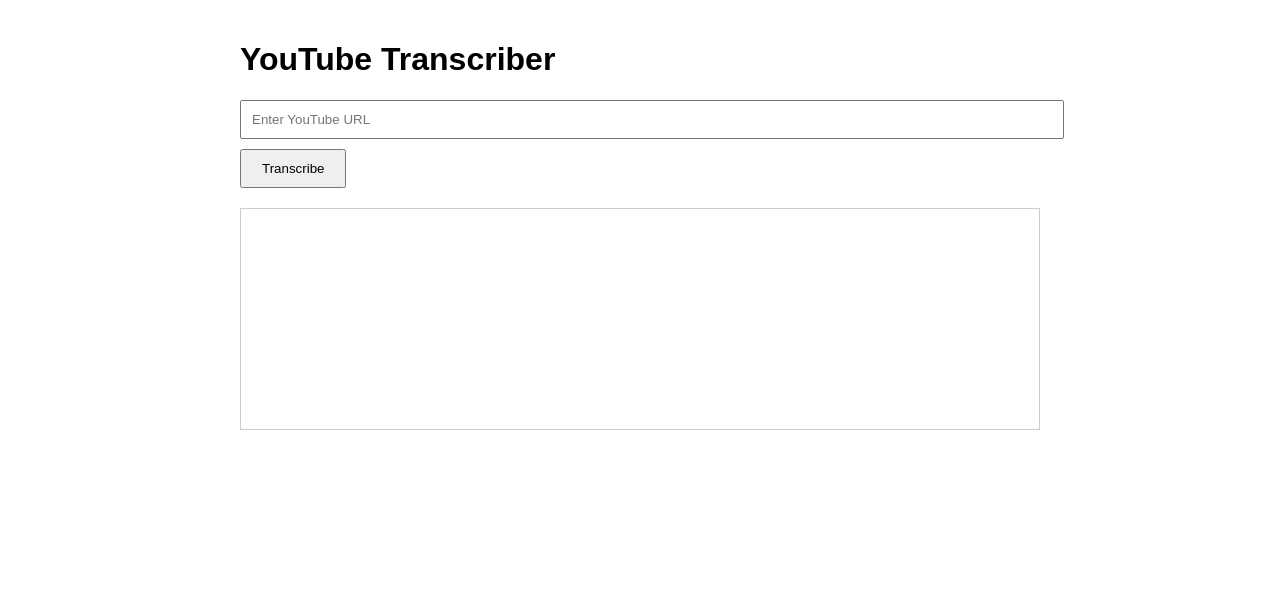
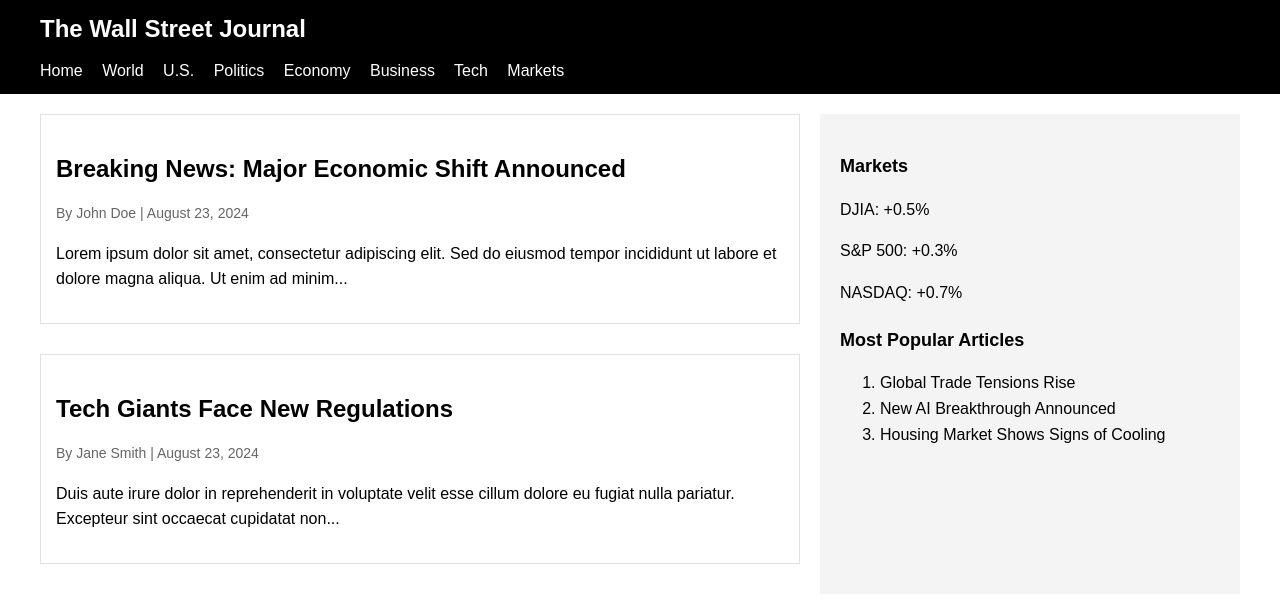
Before and after one commit to connorfata/test_transcriber, a Flask app: page / in a window 1280 px wide. Shown: the top 603 px of the page. Run offline with Flask 3, Linux system fonts and the light colour scheme.

Commit message:
update index.html

```diff
--- a/templates/index.html
+++ b/templates/index.html
@@ -3,62 +3,202 @@
 <head>
     <meta charset="UTF-8">
     <meta name="viewport" content="width=device-width, initial-scale=1.0">
-    <title>YouTube Transcriber</title>
-    <script src="https://cdnjs.cloudflare.com/ajax/libs/jquery/3.6.0/jquery.min.js"></script>
+    <title>Scribe_</title>
     <style>
         body {
             font-family: Arial, sans-serif;
-            max-width: 800px;
+            margin: 0;
+            padding: 0;
+            line-height: 1.6;
+        }
+        .container {
+            max-width: 1200px;
             margin: 0 auto;
+            padding: 0 20px;
+        }
+        header {
+            background-color: #000;
+            color: #fff;
+            padding: 10px 0;
+        }
+        .logo {
+            font-size: 24px;
+            font-weight: bold;
+            cursor: pointer;
+        }
+        nav {
+            margin-top: 10px;
+        }
+        nav a {
+            color: #fff;
+            text-decoration: none;
+            margin-right: 15px;
+        }
+        .main-content {
+            display: flex;
+            margin-top: 20px;
+        }
+        .left-column {
+            flex: 2;
+            padding-right: 20px;
+        }
+        .right-column {
+            flex: 1;
+            background-color: #f4f4f4;
             padding: 20px;
         }
-        #url {
-            width: 100%;
-            padding: 10px;
+        .article {
+            margin-bottom: 30px;
+            border: 1px solid #e0e0e0;
+            padding: 15px;
+            cursor: pointer;
+            transition: box-shadow 0.3s ease;
+        }
+        .article:hover {
+            box-shadow: 0 0 10px rgba(0,0,0,0.1);
+        }
+        .article h2 {
+            font-size: 24px;
             margin-bottom: 10px;
+            color: #000;
         }
-        #transcribe {
-            padding: 10px 20px;
+        .article-meta {
+            font-size: 14px;
+            color: #666;
         }
-        #output {
-            margin-top: 20px;
-            border: 1px solid #ccc;
-            padding: 10px;
-            min-height: 200px;
+        .sidebar-item {
+            margin-bottom: 20px;
         }
-        .error {
-            color: red;
+        .sidebar-item h3 {
+            font-size: 18px;
+            margin-bottom: 10px;
         }
     </style>
 </head>
 <body>
-    <h1>YouTube Transcriber</h1>
-    <input type="text" id="url" placeholder="Enter YouTube URL">
-    <button id="transcribe">Transcribe</button>
-    <div id="output"></div>
+    <header>
+        <div class="container">
+            <div class="logo" onclick="window.location.href='/'">The Wall Street Journal</div>
+            <nav>
+                <a href="/">Home</a>
+                <a href="#">World</a>
+                <a href="#">U.S.</a>
+                <a href="#">Politics</a>
+                <a href="#">Economy</a>
+                <a href="#">Business</a>
+                <a href="#">Tech</a>
+                <a href="#">Markets</a>
+            </nav>
+        </div>
+    </header>
+
+    <div class="container">
+        <div class="main-content">
+            <div class="left-column" id="articles-container">
+                <!-- Articles will be dynamically inserted here -->
+            </div>
+            <div class="right-column">
+                <div class="sidebar-item">
+                    <h3>Markets</h3>
+                    <div id="markets-data">
+                        <!-- Market data will be dynamically inserted here -->
+                    </div>
+                </div>
+                <div class="sidebar-item">
+                    <h3>Most Popular Articles</h3>
+                    <ol id="popular-articles">
+                        <!-- Popular articles will be dynamically inserted here -->
+                    </ol>
+                </div>
+            </div>
+        </div>
+    </div>
 
     <script>
-        $(document).ready(function() {
-            $('#transcribe').click(function() {
-                var url = $('#url').val();
-                $('#output').text('Transcribing...');
-                $.ajax({
-                    url: '/transcribe',
-                    type: 'POST',
-                    data: {url: url},
-                    success: function(data) {
-                        $('#output').html(data.transcription);
-                    },
-                    error: function(jqXHR, textStatus, errorThrown) {
-                        var errorMessage = 'An error occurred while transcribing.';
-                        if (jqXHR.responseJSON && jqXHR.responseJSON.error) {
-                            errorMessage = jqXHR.responseJSON.error;
-                        }
-                        $('#output').html('<span class="error">Error: ' + errorMessage + '</span>');
-                    }
-                });
+        // Function to fetch data from API
+        async function fetchData(endpoint) {
+            // Replace this with your actual API call to S3
+            // const response = await fetch(`https://your-s3-bucket-url.com/${endpoint}`);
+            // return await response.json();
+
+            // Placeholder data
+            const placeholderData = {
+                articles: [
+                    { id: 1, title: "Breaking News: Major Economic Shift Announced", author: "John Doe", date: "August 23, 2024", content: "Lorem ipsum dolor sit amet, consectetur adipiscing elit. Sed do eiusmod tempor incididunt ut labore et dolore magna aliqua. Ut enim ad minim veniam, quis nostrud exercitation ullamco laboris nisi ut aliquip ex ea commodo consequat." },
+                    { id: 2, title: "Tech Giants Face New Regulations", author: "Jane Smith", date: "August 23, 2024", content: "Duis aute irure dolor in reprehenderit in voluptate velit esse cillum dolore eu fugiat nulla pariatur. Excepteur sint occaecat cupidatat non proident, sunt in culpa qui officia deserunt mollit anim id est laborum." }
+                ],
+                markets: [
+                    { index: "DJIA", change: "+0.5%" },
+                    { index: "S&P 500", change: "+0.3%" },
+                    { index: "NASDAQ", change: "+0.7%" }
+                ],
+                popularArticles: [
+                    "Global Trade Tensions Rise",
+                    "New AI Breakthrough Announced",
+                    "Housing Market Shows Signs of Cooling"
+                ]
+            };
+            return placeholderData[endpoint];
+        }
+
+        // Function to truncate text to 140 characters
+        function truncateText(text, limit = 140) {
+            if (text.length <= limit) return text;
+            return text.slice(0, limit) + '...';
+        }
+
+        // Function to render articles
+        function renderArticles(articles) {
+            const container = document.getElementById('articles-container');
+            container.innerHTML = ''; // Clear existing content
+            articles.forEach(article => {
+                const articleElement = document.createElement('div');
+                articleElement.className = 'article';
+                articleElement.onclick = () => window.location.href = `article.html?id=${article.id}`;
+                articleElement.innerHTML = `
+                    <h2>${article.title}</h2>
+                    <p class="article-meta">By ${article.author} | ${article.date}</p>
+                    <p>${truncateText(article.content)}</p>
+                `;
+                container.appendChild(articleElement);
             });
-        });
+        }
+
+        // Function to render market data
+        function renderMarketData(marketData) {
+            const container = document.getElementById('markets-data');
+            container.innerHTML = ''; // Clear existing content
+            marketData.forEach(item => {
+                const p = document.createElement('p');
+                p.textContent = `${item.index}: ${item.change}`;
+                container.appendChild(p);
+            });
+        }
+
+        // Function to render popular articles
+        function renderPopularArticles(articles) {
+            const container = document.getElementById('popular-articles');
+            container.innerHTML = ''; // Clear existing content
+            articles.forEach(article => {
+                const li = document.createElement('li');
+                li.textContent = article;
+                container.appendChild(li);
+            });
+        }
+
+        // Main function to fetch and render all data
+        async function main() {
+            const articles = await fetchData('articles');
+            const marketData = await fetchData('markets');
+            const popularArticles = await fetchData('popularArticles');
+
+            renderArticles(articles);
+            renderMarketData(marketData);
+            renderPopularArticles(popularArticles);
+        }
+
+        // Call the main function when the page loads
+        window.onload = main;
     </script>
 </body>
 </html>
```
